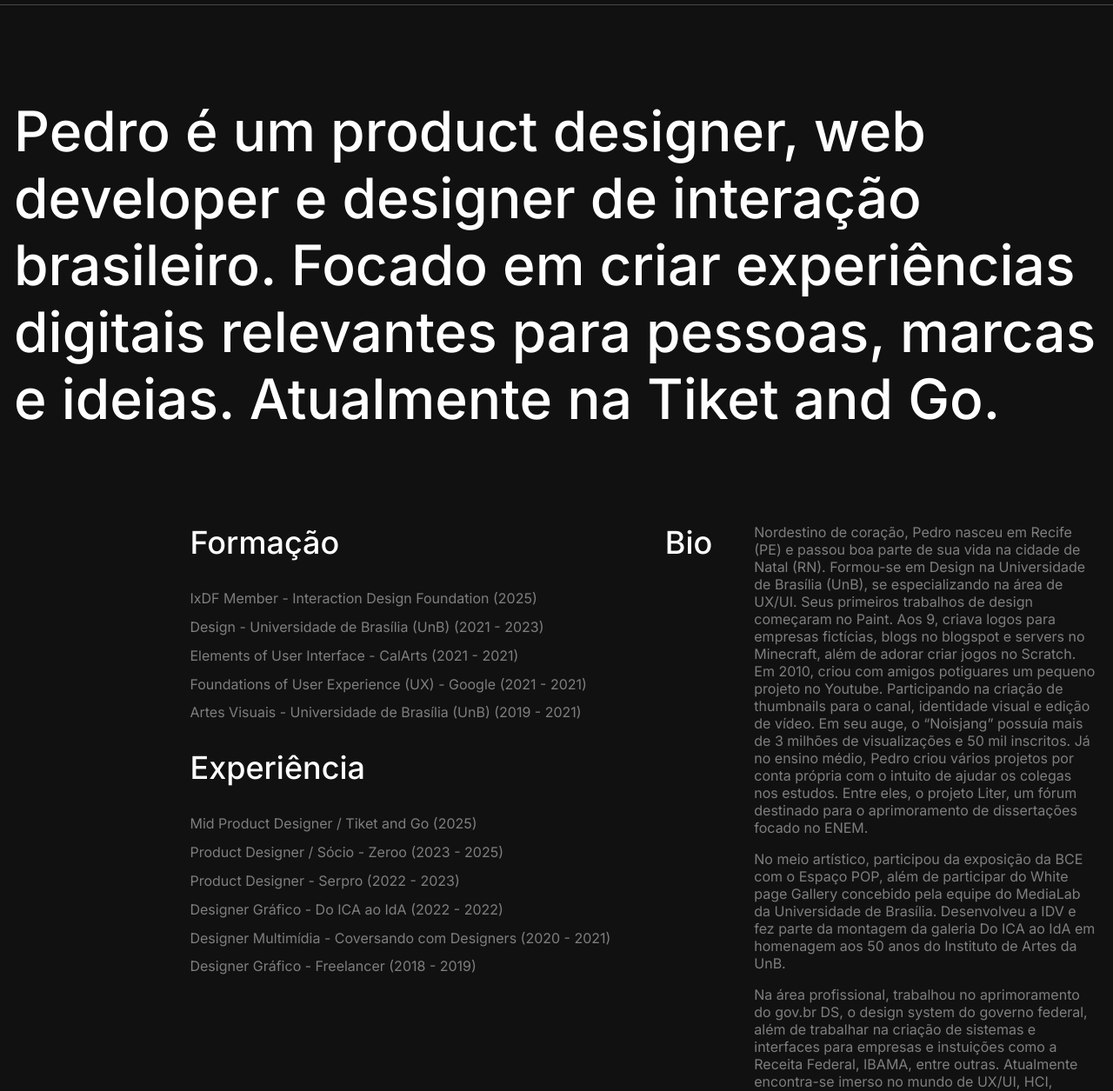
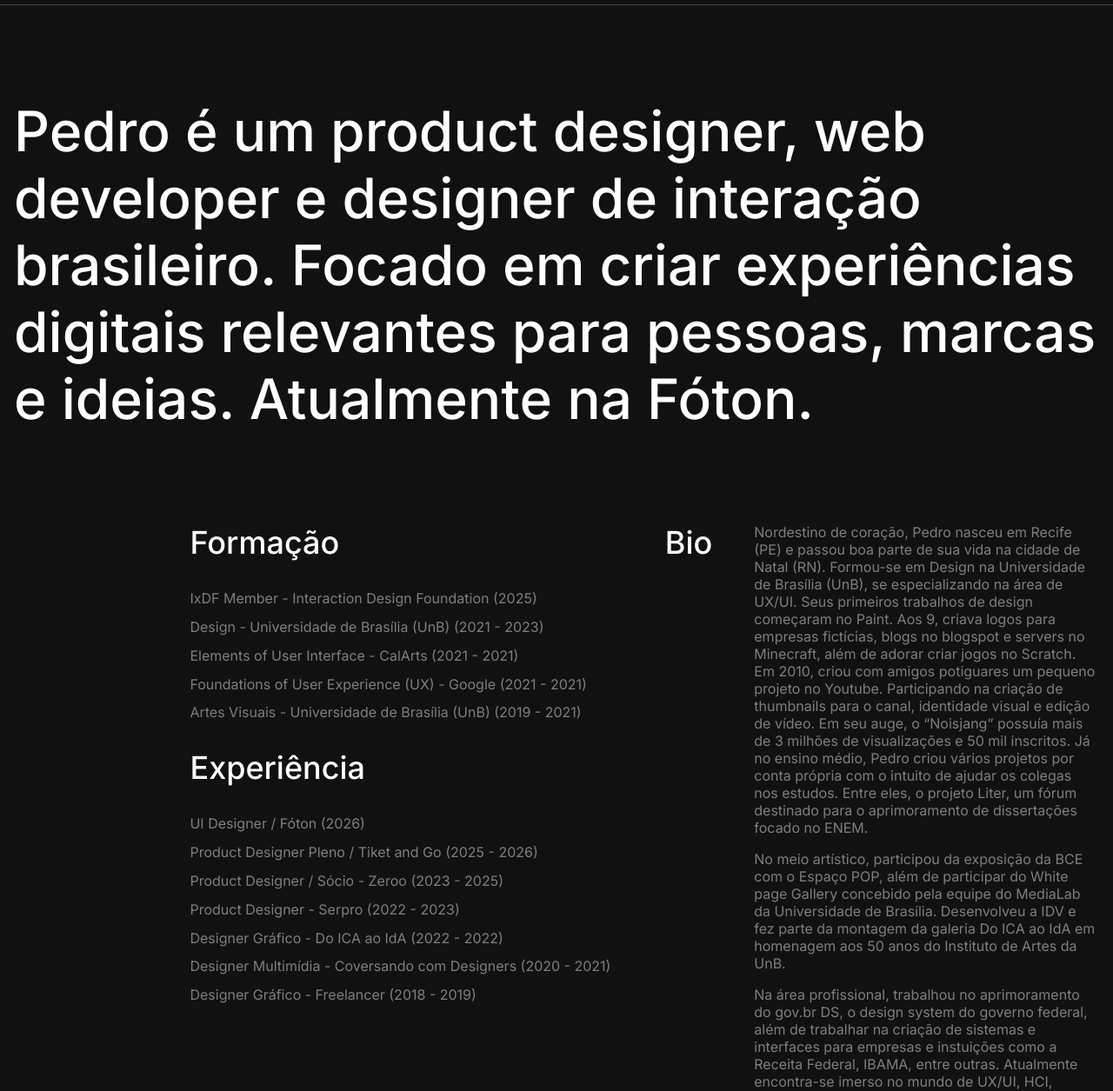
Before and after one commit to pedroalighieri7/pedroalighieri7.github.io, a plain HTML site: page info.html in a window 1280 px wide. Shown: the part 35-1290 px from the top of the page at 87% size. Drawn offline with Linux system fonts and the light colour scheme; a web font is replaced by a local one.

Commit message:
Change job title to UI Designer at Fóton
Updated job title and company in the bio section.

```diff
--- a/info.html
+++ b/info.html
@@ -39,7 +39,7 @@
                     <h1 id="infoTxtApresentacao">
                             Pedro é um product designer, web developer e designer de interação brasileiro.
                             Focado em criar experiências digitais relevantes para pessoas, marcas e ideias. Atualmente
-                            na Tiket and Go.
+                            na Fóton.
                         </h1>
             <section class="paginaInfo">
 
@@ -58,7 +58,8 @@
                     <div class="infoExperiencia">
                         <text class="infoExperienciaTitulo">Experiência</text>
                         <ul class="infoExperienciaCorpo">
-                            <li class="mdsdoceu">Mid Product Designer / Tiket and Go (2025)</li>
+                            <li class="mdsdoceu">UI Designer / Fóton (2026)</li>
+                            <li class="mdsdoceu">Product Designer Pleno / Tiket and Go (2025 - 2026)</li>
                             <li class="mdsdoceu">Product Designer / Sócio - Zeroo (2023 - 2025) </li>
                             <li class="mdsdoceu">Product Designer - Serpro (2022 - 2023)</li>
                             <li class="mdsdoceu">Designer Gráfico - Do ICA ao IdA (2022 - 2022)</li>
```
